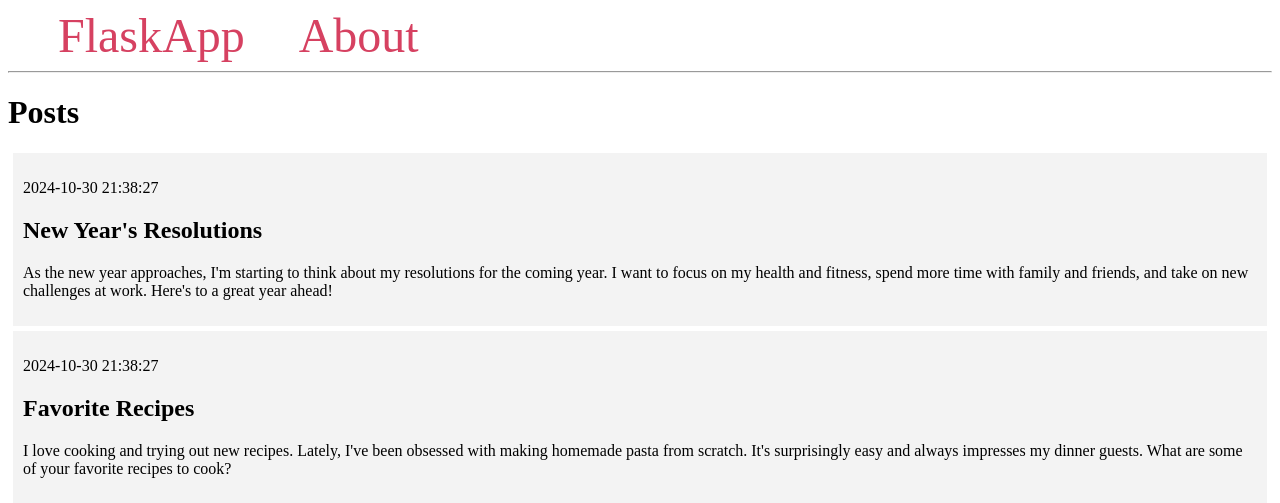
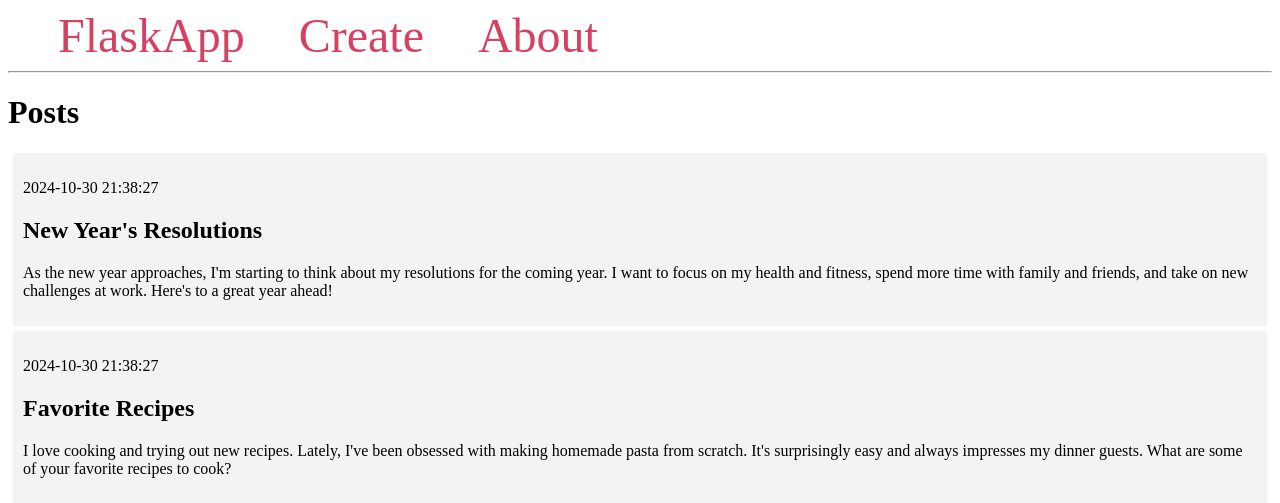
Before and after one commit to jlayton818/Flask-Blog, a Flask app: page / in a window 1280 px wide. Shown: the top 503 px of the page. Run offline with Flask 3, Linux system fonts and the light colour scheme; data comes from the database, SQL or seed files in the repository; both versions use the stored data as it was after the commit.

Commit message:
Part 4 completed

```diff
--- a/app.py
+++ b/app.py
@@ -4,7 +4,7 @@ from flask import Flask, render_template, request, url_for, flash, redirect, abo
 # make a Flask application object called app
 app = Flask(__name__)
 app.config["DEBUG"] = True
-
+app.config['SECRET_KEY'] = 'your secret key'
 
 
 # Function to open a connection to the database.db file
@@ -24,18 +24,45 @@ def get_db_connection():
 @app.route('/')
 def index():
 
+    #get database connection
     conn = get_db_connection()
 
-    # Fetching data from the table 'posts'
+    # execute a query to read all posts from the post table in the database
     posts = conn.execute('SELECT * FROM posts').fetchall()
 
-
+    #close the connection
     conn.close()
 
     return render_template('index.html', posts=posts)
 
 
 # route to create a post
+@app.route('/create/', methods=('GET', 'POST'))
 
 
+def create():
+    #determine if the page is being requested with a post or get
+    if request.method == 'POST':
+
+        #get the title and content
+        title = request.form['title']
+        content = request.form['content']
+
+        #display error if title or content not submitted
+        if not title:
+            flash("Title is required")
+        elif not content:
+            flash("Content is required")
+        else:
+            conn = get_db_connection()
+            #insert data into databse
+            conn.execute('INSERT INTO posts (title, content) VALUES (?, ?)', (title, content))
+
+            conn.commit()
+            conn.close()
+            return redirect(url_for('index'))
+
+
+    return render_template('create.html')
+
 app.run(port=5008)
--- a/templates/base.html
+++ b/templates/base.html
@@ -28,10 +28,14 @@
 <body>
     <nav>
         <a href="{{ url_for('index') }}">FlaskApp</a>
+        <a href="{{ url_for('create') }}">Create</a>
         <a href="#">About</a>
     </nav>
     <hr>
     <div class="content">
+        {% for message in get_flashed_messages() %}
+            <div class="alert"> {{message}} </div>
+        {% endfor %}
         {% block content %} {% endblock %}
     </div>
 </body>
```
Also changed, not shown: database.db.
